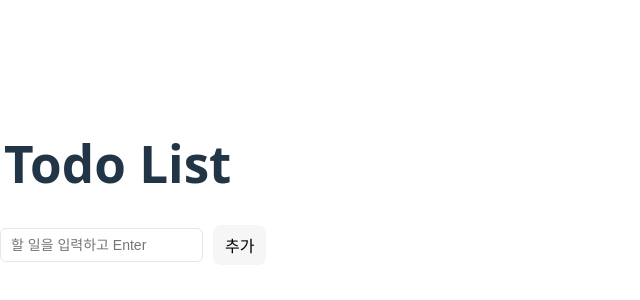
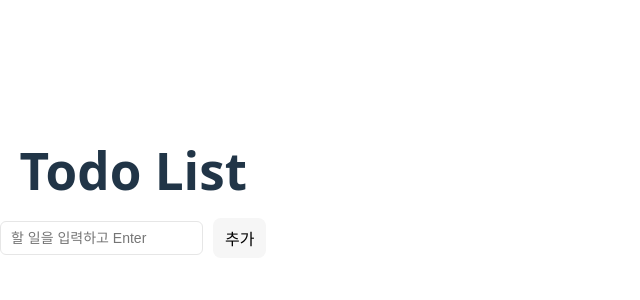
Before and after one commit to namseoyun231/React-TodoList, a React (Vite) app: page / in a window 1280 px wide. Shown: the part 232-532 px from the top of the page, without its empty margins (0-640 px from the left). Built offline with nearby package versions, Linux system fonts and the light colour scheme.

Commit message:
APp.tsx수정

```diff
--- a/src/App.tsx
+++ b/src/App.tsx
@@ -34,9 +34,15 @@ export default function App() {
 
     return (
         <TodoTemplate>
-            <h1 style={{ textAlign: "left", marginLeft: "4px" }}> Todo List </h1>
+            <h1
+                style={{
+                    textAlign: "center",
+                    marginBottom: "20px",
+                }}
+            >
+                Todo List
+            </h1>
+
             <TodoInsert onAdd={handleAdd} />
             <TodoList todos={todos} onToggle={handleToggle} onRemove={handleRemove} />
-        </TodoTemplate>
-    );
-}
+            </TodoTemplate> )};
```
